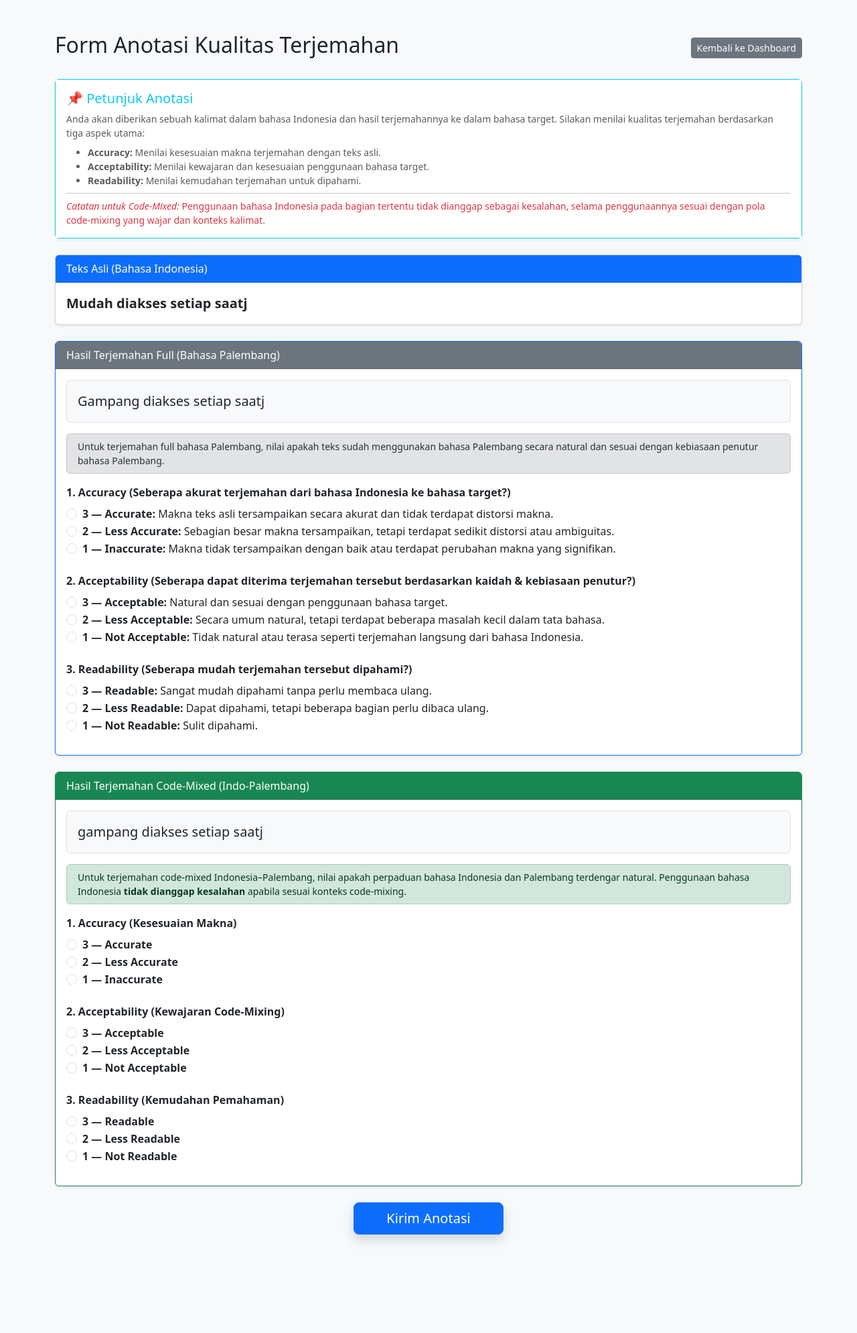
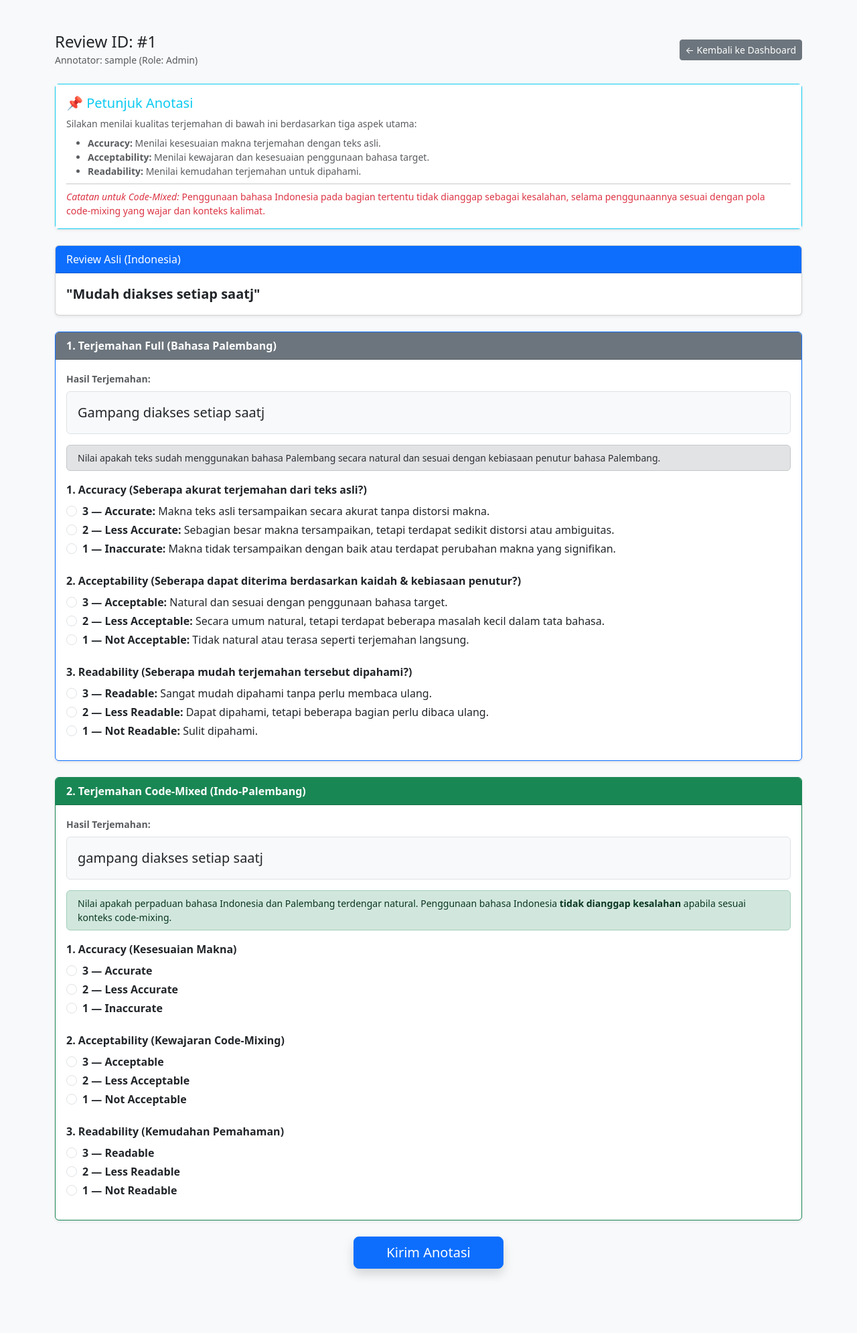
Before and after one commit to magnzetic/kai-annotation-tool, a Flask app: page /annotate in a window 1280 px wide. Shown: the whole page at 67% size. Before the commit the page ends 1854 px from the top, so only its background shows below. Run offline with Flask 3, Linux system fonts and the light colour scheme; the visitor is signed in with stand-in values (Sample User, id 1); data comes from the database, SQL or seed files in the repository; data that the repository does not hold is empty; some libraries are stand-ins or nearby versions.

Commit message:
Update annotate.html

```diff
--- a/templates/annotate.html
+++ b/templates/annotate.html
@@ -5,11 +5,15 @@
     <title>Halaman Anotasi - KAI Annotation</title>
     <link rel="stylesheet" href="{{ url_for('static', filename='css/style.css') }}">
     <link href="https://cdn.jsdelivr.net/npm/bootstrap@5.3.0/dist/css/bootstrap.min.css" rel="stylesheet">
-</head><body class="bg-light">
+</head>
+<body class="bg-light">
     <div class="container py-5">
         <div class="d-flex justify-content-between align-items-center mb-4">
-            <h2>Form Anotasi Kualitas Terjemahan</h2>
-            <a href="{{ url_for('dashboard') }}" class="btn btn-secondary btn-sm">Kembali ke Dashboard</a>
+            <div>
+                <h4 class="mb-0">Review ID: #{{ item.id }}</h4>
+                <small class="text-muted">Annotator: {{ current_user.username }} (Role: {{ current_user.role | capitalize }})</small>
+            </div>
+            <a href="{{ url_for('dashboard') }}" class="btn btn-secondary btn-sm">← Kembali ke Dashboard</a>
         </div>
 
         <!-- PETUNJUK ANOTASI -->
@@ -17,8 +21,7 @@
             <div class="card-body bg-white">
                 <h5 class="card-title text-info">📌 Petunjuk Anotasi</h5>
                 <p class="card-text small text-muted mb-2">
-                    Anda akan diberikan sebuah kalimat dalam bahasa Indonesia dan hasil terjemahannya ke dalam bahasa target.
-                    Silakan menilai kualitas terjemahan berdasarkan tiga aspek utama:
+                    Silakan menilai kualitas terjemahan di bawah ini berdasarkan tiga aspek utama:
                 </p>
                 <ul class="small text-muted mb-0">
                     <li><strong>Accuracy:</strong> Menilai kesesuaian makna terjemahan dengan teks asli.</li>
@@ -36,34 +39,37 @@
 
             <!-- ORIGINAL TEXT -->
             <div class="card mb-4 shadow-sm">
-                <div class="card-header bg-primary text-white">Teks Asli (Bahasa Indonesia)</div>
+                <div class="card-header bg-primary text-white">Review Asli (Indonesia)</div>
                 <div class="card-body">
-                    <p class="fs-5 mb-0"><strong>{{ item.content }}</strong></p>
+                    <p class="fs-5 mb-0"><strong>"{{ item.content }}"</strong></p>
                 </div>
             </div>
 
             <!-- BAGIAN 1: FULL TRANSLATION -->
             <div class="card mb-4 shadow-sm border-primary">
-                <div class="card-header bg-secondary text-white">
-                    Hasil Terjemahan Full ({{ 'Bahasa Jawa' if role == 'jawa' else 'Bahasa Palembang' }})
+                <div class="card-header bg-secondary text-white fw-bold">
+                    1. Terjemahan Full ({{ 'Bahasa Jawa' if role == 'jawa' else 'Bahasa Palembang' }})
                 </div>
                 <div class="card-body">
-                    <p class="p-3 bg-light rounded fs-5 border">{{ item.trans_jawa if role == 'jawa' else item.trans_palembang }}</p>
+                    <div class="mb-3">
+                        <label class="form-label text-muted small fw-bold">Hasil Terjemahan:</label>
+                        <p class="p-3 bg-light rounded fs-5 border">{{ item.trans_jawa if role == 'jawa' else item.trans_palembang }}</p>
+                    </div>
 
                     {% if role == 'jawa' %}
-                    <div class="alert alert-secondary py-2 small mb-3">Untuk terjemahan full bahasa Jawa, nilai apakah teks sudah menggunakan bahasa Jawa secara natural dan sesuai dengan kebiasaan penutur bahasa Jawa.</div>
+                    <div class="alert alert-secondary py-2 small mb-3">Nilai apakah teks sudah menggunakan bahasa Jawa secara natural dan sesuai dengan kebiasaan penutur bahasa Jawa.</div>
                     {% else %}
-                    <div class="alert alert-secondary py-2 small mb-3">Untuk terjemahan full bahasa Palembang, nilai apakah teks sudah menggunakan bahasa Palembang secara natural dan sesuai dengan kebiasaan penutur bahasa Palembang.</div>
+                    <div class="alert alert-secondary py-2 small mb-3">Nilai apakah teks sudah menggunakan bahasa Palembang secara natural dan sesuai dengan kebiasaan penutur bahasa Palembang.</div>
                     {% endif %}
 
                     <!-- 1. ACCURACY -->
                     <div class="mb-4">
-                        <label class="form-label fw-bold">1. Accuracy (Seberapa akurat terjemahan dari bahasa Indonesia ke bahasa target?)</label>
-                        <div class="form-check">
+                        <label class="form-label fw-bold">1. Accuracy (Seberapa akurat terjemahan dari teks asli?)</label>
+                        <div class="form-check mb-1">
                             <input class="form-check-input" type="radio" name="acc_full" value="3" required>
-                            <label class="form-check-label"><strong>3 — Accurate:</strong> Makna teks asli tersampaikan secara akurat dan tidak terdapat distorsi makna.</label>
+                            <label class="form-check-label"><strong>3 — Accurate:</strong> Makna teks asli tersampaikan secara akurat tanpa distorsi makna.</label>
                         </div>
-                        <div class="form-check">
+                        <div class="form-check mb-1">
                             <input class="form-check-input" type="radio" name="acc_full" value="2">
                             <label class="form-check-label"><strong>2 — Less Accurate:</strong> Sebagian besar makna tersampaikan, tetapi terdapat sedikit distorsi atau ambiguitas.</label>
                         </div>
@@ -75,29 +81,29 @@
 
                     <!-- 2. ACCEPTABILITY -->
                     <div class="mb-4">
-                        <label class="form-label fw-bold">2. Acceptability (Seberapa dapat diterima terjemahan tersebut berdasarkan kaidah & kebiasaan penutur?)</label>
-                        <div class="form-check">
+                        <label class="form-label fw-bold">2. Acceptability (Seberapa dapat diterima berdasarkan kaidah & kebiasaan penutur?)</label>
+                        <div class="form-check mb-1">
                             <input class="form-check-input" type="radio" name="accept_full" value="3" required>
                             <label class="form-check-label"><strong>3 — Acceptable:</strong> Natural dan sesuai dengan penggunaan bahasa target.</label>
                         </div>
-                        <div class="form-check">
+                        <div class="form-check mb-1">
                             <input class="form-check-input" type="radio" name="accept_full" value="2">
                             <label class="form-check-label"><strong>2 — Less Acceptable:</strong> Secara umum natural, tetapi terdapat beberapa masalah kecil dalam tata bahasa.</label>
                         </div>
                         <div class="form-check">
                             <input class="form-check-input" type="radio" name="accept_full" value="1">
-                            <label class="form-check-label"><strong>1 — Not Acceptable:</strong> Tidak natural atau terasa seperti terjemahan langsung dari bahasa Indonesia.</label>
+                            <label class="form-check-label"><strong>1 — Not Acceptable:</strong> Tidak natural atau terasa seperti terjemahan langsung.</label>
                         </div>
                     </div>
 
                     <!-- 3. READABILITY -->
                     <div class="mb-3">
                         <label class="form-label fw-bold">3. Readability (Seberapa mudah terjemahan tersebut dipahami?)</label>
-                        <div class="form-check">
+                        <div class="form-check mb-1">
                             <input class="form-check-input" type="radio" name="read_full" value="3" required>
                             <label class="form-check-label"><strong>3 — Readable:</strong> Sangat mudah dipahami tanpa perlu membaca ulang.</label>
                         </div>
-                        <div class="form-check">
+                        <div class="form-check mb-1">
                             <input class="form-check-input" type="radio" name="read_full" value="2">
                             <label class="form-check-label"><strong>2 — Less Readable:</strong> Dapat dipahami, tetapi beberapa bagian perlu dibaca ulang.</label>
                         </div>
@@ -111,26 +117,29 @@
 
             <!-- BAGIAN 2: CODE-MIXED TRANSLATION -->
             <div class="card mb-4 shadow-sm border-success">
-                <div class="card-header bg-success text-white">
-                    Hasil Terjemahan Code-Mixed ({{ 'Indo-Jawa' if role == 'jawa' else 'Indo-Palembang' }})
+                <div class="card-header bg-success text-white fw-bold">
+                    2. Terjemahan Code-Mixed ({{ 'Indo-Jawa' if role == 'jawa' else 'Indo-Palembang' }})
                 </div>
                 <div class="card-body">
-                    <p class="p-3 bg-light rounded fs-5 border">{{ item.trans_mix_jawa if role == 'jawa' else item.trans_mix_palembang }}</p>
+                    <div class="mb-3">
+                        <label class="form-label text-muted small fw-bold">Hasil Terjemahan:</label>
+                        <p class="p-3 bg-light rounded fs-5 border">{{ item.trans_mix_jawa if role == 'jawa' else item.trans_mix_palembang }}</p>
+                    </div>
 
                     {% if role == 'jawa' %}
-                    <div class="alert alert-success py-2 small mb-3">Untuk terjemahan code-mixed Indonesia–Jawa, nilai apakah perpaduan bahasa Indonesia dan Jawa terdengar natural. Penggunaan bahasa Indonesia <strong>tidak dianggap kesalahan</strong> apabila sesuai konteks code-mixing.</div>
+                    <div class="alert alert-success py-2 small mb-3">Nilai apakah perpaduan bahasa Indonesia dan Jawa terdengar natural. Penggunaan bahasa Indonesia <strong>tidak dianggap kesalahan</strong> apabila sesuai konteks code-mixing.</div>
                     {% else %}
-                    <div class="alert alert-success py-2 small mb-3">Untuk terjemahan code-mixed Indonesia–Palembang, nilai apakah perpaduan bahasa Indonesia dan Palembang terdengar natural. Penggunaan bahasa Indonesia <strong>tidak dianggap kesalahan</strong> apabila sesuai konteks code-mixing.</div>
+                    <div class="alert alert-success py-2 small mb-3">Nilai apakah perpaduan bahasa Indonesia dan Palembang terdengar natural. Penggunaan bahasa Indonesia <strong>tidak dianggap kesalahan</strong> apabila sesuai konteks code-mixing.</div>
                     {% endif %}
 
                     <!-- 1. ACCURACY -->
                     <div class="mb-4">
                         <label class="form-label fw-bold">1. Accuracy (Kesesuaian Makna)</label>
-                        <div class="form-check">
+                        <div class="form-check mb-1">
                             <input class="form-check-input" type="radio" name="acc_mix" value="3" required>
                             <label class="form-check-label"><strong>3 — Accurate</strong></label>
                         </div>
-                        <div class="form-check">
+                        <div class="form-check mb-1">
                             <input class="form-check-input" type="radio" name="acc_mix" value="2">
                             <label class="form-check-label"><strong>2 — Less Accurate</strong></label>
                         </div>
@@ -143,11 +152,11 @@
                     <!-- 2. ACCEPTABILITY -->
                     <div class="mb-4">
                         <label class="form-label fw-bold">2. Acceptability (Kewajaran Code-Mixing)</label>
-                        <div class="form-check">
+                        <div class="form-check mb-1">
                             <input class="form-check-input" type="radio" name="accept_mix" value="3" required>
                             <label class="form-check-label"><strong>3 — Acceptable</strong></label>
                         </div>
-                        <div class="form-check">
+                        <div class="form-check mb-1">
                             <input class="form-check-input" type="radio" name="accept_mix" value="2">
                             <label class="form-check-label"><strong>2 — Less Acceptable</strong></label>
                         </div>
@@ -160,11 +169,11 @@
                     <!-- 3. READABILITY -->
                     <div class="mb-3">
                         <label class="form-label fw-bold">3. Readability (Kemudahan Pemahaman)</label>
-                        <div class="form-check">
+                        <div class="form-check mb-1">
                             <input class="form-check-input" type="radio" name="read_mix" value="3" required>
                             <label class="form-check-label"><strong>3 — Readable</strong></label>
                         </div>
-                        <div class="form-check">
+                        <div class="form-check mb-1">
                             <input class="form-check-input" type="radio" name="read_mix" value="2">
                             <label class="form-check-label"><strong>2 — Less Readable</strong></label>
                         </div>
```
